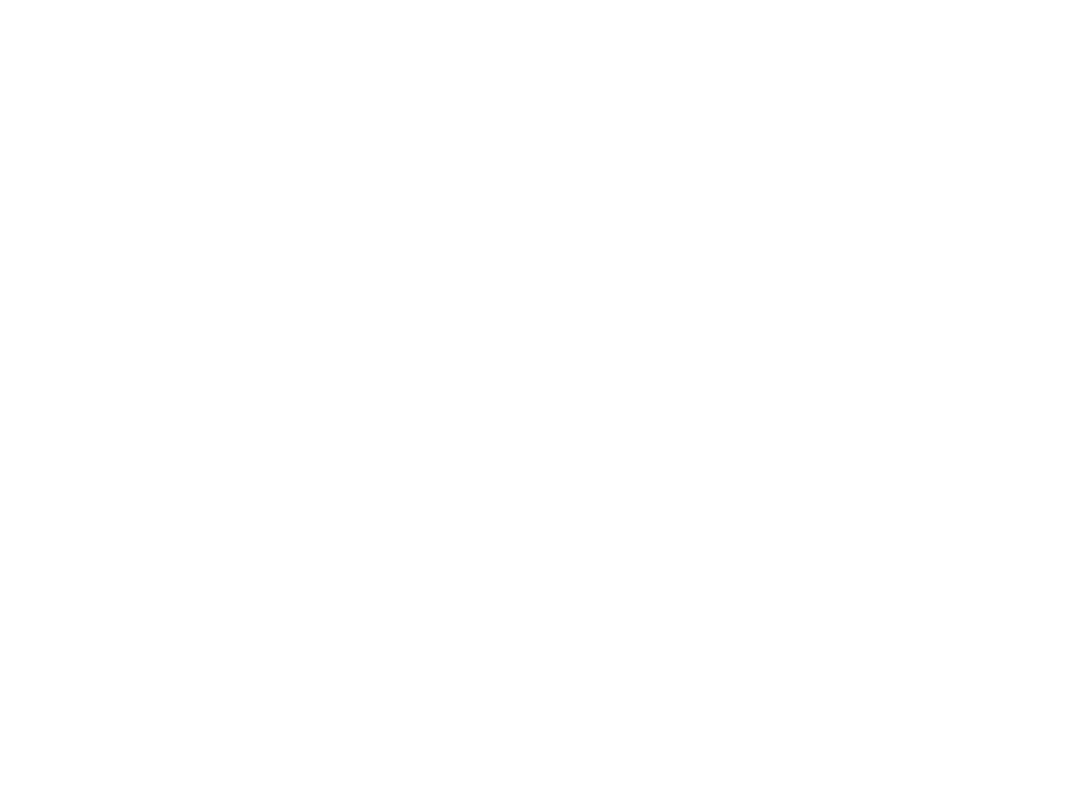
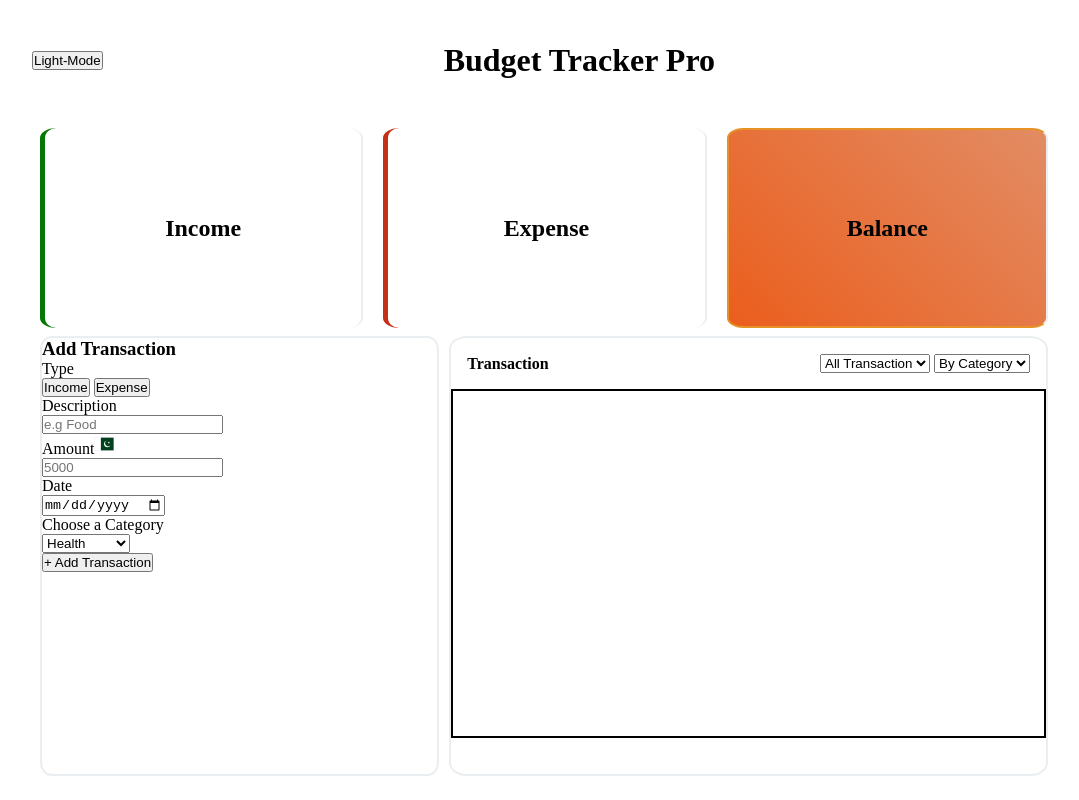
Before and after one commit to sawera60/Budget-Tracker-Pro-Javascript, a plain HTML site: page index.html in a window 1280 px wide. Shown: the whole page, without its empty margins (96-1175 px from the left). Drawn offline with Linux system fonts and the light colour scheme.

Commit message:
added css and js DOM selection

```diff
--- a/index.html
+++ b/index.html
@@ -1,16 +1,107 @@
 <!DOCTYPE html>
 <html lang="en">
+
 <head>
     <meta charset="UTF-8">
     <meta name="viewport" content="width=device-width, initial-scale=1.0">
     <title>Budget Tracker-Pro</title>
     <link rel="stylesheet" href="style.css">
 </head>
+
 <body>
 
+    <div class="container">
 
+        <div class="header">
+            <button>Light-Mode</button>
+            <h1>Budget Tracker Pro </h1>
+            <div class="pop-up">
+                <!-- popup for transaction added goes here through js -->
+            </div>
+        </div>
+
+        <div class="middle">
+            <div class="income-box">
+                <h2>Income</h2>
+                <!-- income user enters goes here through js -->
+
+            </div>
+            <div class="expense-box">
+                <h2>Expense</h2>
+                  <!-- expense  goes here through js -->
+
+            </div>
+            <div class="balance-box">
+                <h2>Balance</h2>
+                 <!-- total balance is updated here through js -->
+
+            </div>
+        </div>
+
+        <div class="bottom">
+
+            <div class="left-section">
+                <h3>Add Transaction</h3>
+                <form action="">
+                    <label for="type">Type</label><br>
+                    <div class="type-options">
+                        <button class="type-btn active" id="income">Income</button>
+                        <button class="type-btn" id="expense">Expense</button>
+                    </div>
+                    <label for="description">Description</label><br>
+                    <input type="text" placeholder="e.g Food" class="description"><br>
+                    <label for="amount">Amount</label><img src="images/flag.png" alt="" width="20px" height="20px"><br>
+                    <input type="number" class="amount" placeholder="5000"> <br>
+                    <label for="date">Date</label><br>
+                    <input type="date"><br>
+
+                    <label for="category">Choose a Category</label> <br>
+                    <select id="select-category" name="category">
+                        <option value="food" selected>General</option>
+                        <option value="grocery">Grocery</option>
+                        <option value="rent">Rent</option>
+                        <option value="bills" selected>Food</option>
+                        <option value="health" selected>Health</option>
+                        <option value="electronics">Electronics</option>
+                    </select> <br>
+
+                    <button class="addbtn"> + Add Transaction</button>
+                </form>
+            </div>
+            <div class="right-section">
+                <div class="upper">
+                    <h4>Transaction</h4>
+                    <div class="btn">
+                        <select id="select-transaction" name="transaction">
+                            <option value="transaction" selected>All Transaction</option>
+                            <option value="forincome">Income</option>
+                            <option value="forexpense">Expense</option>
+                        </select>
+
+                        <select id="select-category-transaction" name="transaction">
+                            <option value="transaction" selected>By Category</option>
+                            <option value="food">General</option>
+                            <option value="grocery">Grocery</option>
+                            <option value="rent">Rent</option>
+                            <option value="bills">Food</option>
+                            <option value="health">Health</option>
+                            <option value="electronics">Electronics</option>
+                        </select>
+                    </div>
+
+                </div>
+
+                <div class="lower">
+                  <!-- all the transaction details will go here through js -->
+                </div>
+
+
+            </div>
+        </div>
+    </div>
 
 
     <script src="script.js"></script>
 </body>
+
 </html>
--- a/script.js
+++ b/script.js
@@ -0,0 +1,19 @@
+const popUp = document.querySelector(".pop-up");
+
+const incomeBox = document.querySelector(".income-box");
+const expenseBox = document.querySelector(".expense-box");
+const balanceBox = document.querySelector(".balance-box");
+
+const typeOptions = document.querySelector(".type-options");
+const typeIncomeBtn = document.getElementById("income");
+const typeExpenseBtn = document.getElementById("expense");
+const descriptionInput = document.querySelector(".description");
+const amountInput = document.querySelector("amount")
+const chooseCategory = document.getElementById("select-category");
+const addBtn = document.querySelector(".addbtn");
+
+
+
+const allTransactionDropdown = document.querySelector("select-transaction")
+const transactionCategory = document.getElementById(".select-category-transaction");
+const transactionDetails = document.querySelector(".lower")
--- a/style.css
+++ b/style.css
@@ -1,10 +1,105 @@
-*{
-    margin: 0;
-    padding: 0;
-    box-sizing: border-box;
+* {
+  margin: 0;
+  padding: 0;
+  box-sizing: border-box;
 }
 
-html,body{
-    width: 100%;
-    height: 100%;
+html,
+body {
+  width: 100%;
+  height: 100%;
+  display: flex;
+  align-items: center;
+  justify-content: center;
 }
+.container {
+  height: 100%;
+  width: 80%;
+  /* border: 2px solid red; */
+  margin: 1rem;
+}
+.header {
+  height: 15%;
+
+  display: flex;
+  align-items: center;
+  justify-content: space-between;
+  /* margin: .5rem; */
+}
+
+.middle {
+  height: 25%;
+  /* border: 2px solid blue; */
+  display: flex;
+  margin: 0.5rem;
+  gap: 20px;
+}
+.middle .income-box {
+  border-left: 5px solid rgb(5, 119, 5);
+  border-right: 2px solid rgb(235, 238, 240);
+  /* background-color: rgb(126, 190, 126); */
+  border-radius: 5%;
+  width: 100%;
+  display: flex;
+  flex-direction: column;
+  align-items: center;
+  justify-content: center;
+}
+.middle .expense-box {
+  border-left: 5px solid rgb(197, 48, 22);
+  border-right: 2px solid rgb(235, 238, 240);
+  /* background-color: rgba(224, 85, 85, 0.836); */
+  border-radius: 5%;
+  width: 100%;
+  display: flex;
+  flex-direction: column;
+  align-items: center;
+  justify-content: center;
+}
+.middle .balance-box {
+  border: 2px solid rgb(230, 146, 38);
+  border-right: 2px solid rgb(235, 238, 240);
+  background: linear-gradient(45deg, #eb5e1d, #e28c64);
+  width: 100%;
+  border-radius: 5%;
+  display: flex;
+  flex-direction: column;
+  align-items: center;
+  justify-content: center;
+}
+
+.bottom {
+  height: 55%;
+  /* border: 2px solid rgb(109, 224, 86); */
+  margin: 0.5rem;
+  display: flex;
+  gap: 10px;
+}
+
+.bottom .left-section {
+  width: 40%;
+  height: 100%;
+  border: none;
+  border-radius: 3%;
+  border: 2px solid rgb(235, 238, 240);
+}
+.bottom .right-section {
+  width: 60%;
+  height: 100%;
+  border: none;
+  border-radius: 3%;
+  border: 2px solid rgb(235, 238, 240);
+}
+
+.bottom .right-section .upper {
+  margin: 1rem;
+  display: flex;
+  align-items: center;
+  justify-content: space-between;
+}
+
+.bottom .right-section .lower {
+  width: 100%;
+  height: 80%;
+  border: 2px solid black;
+}
```
Also changed, not shown: images/flag.png (added).
